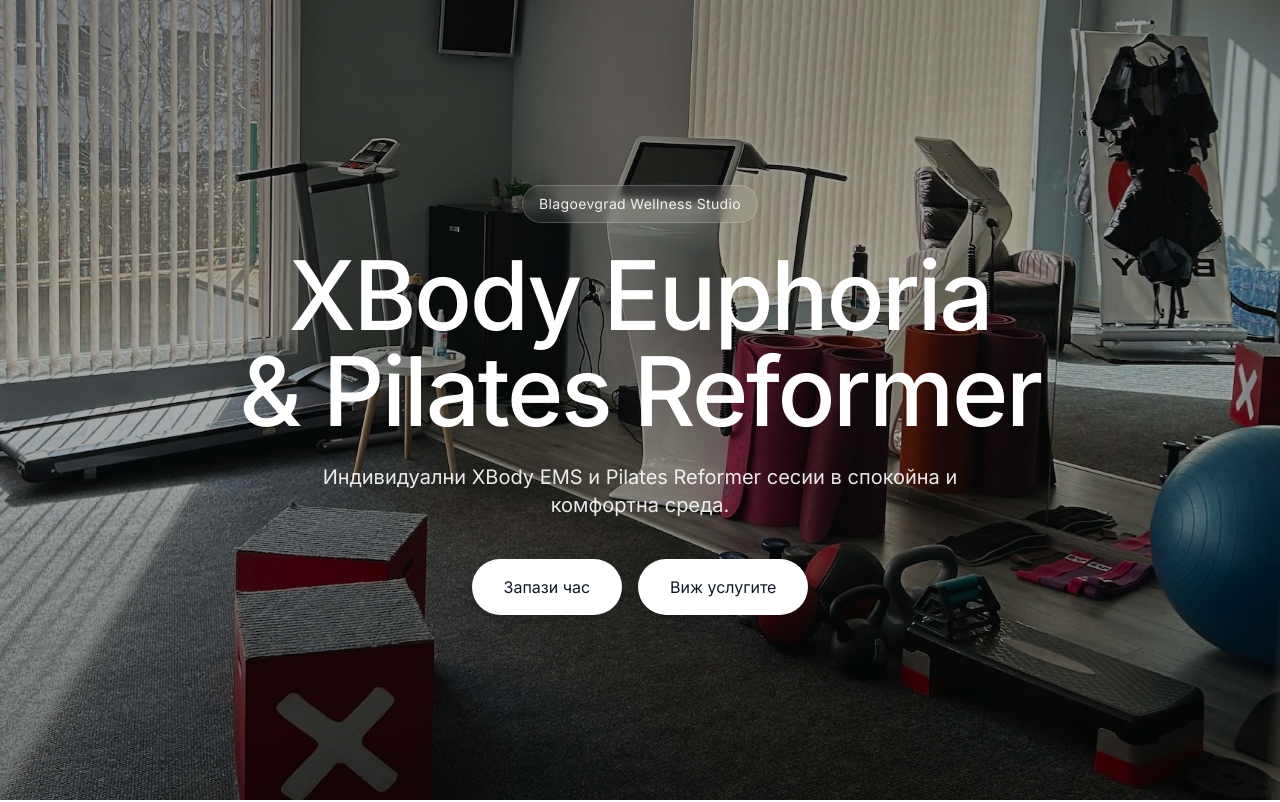
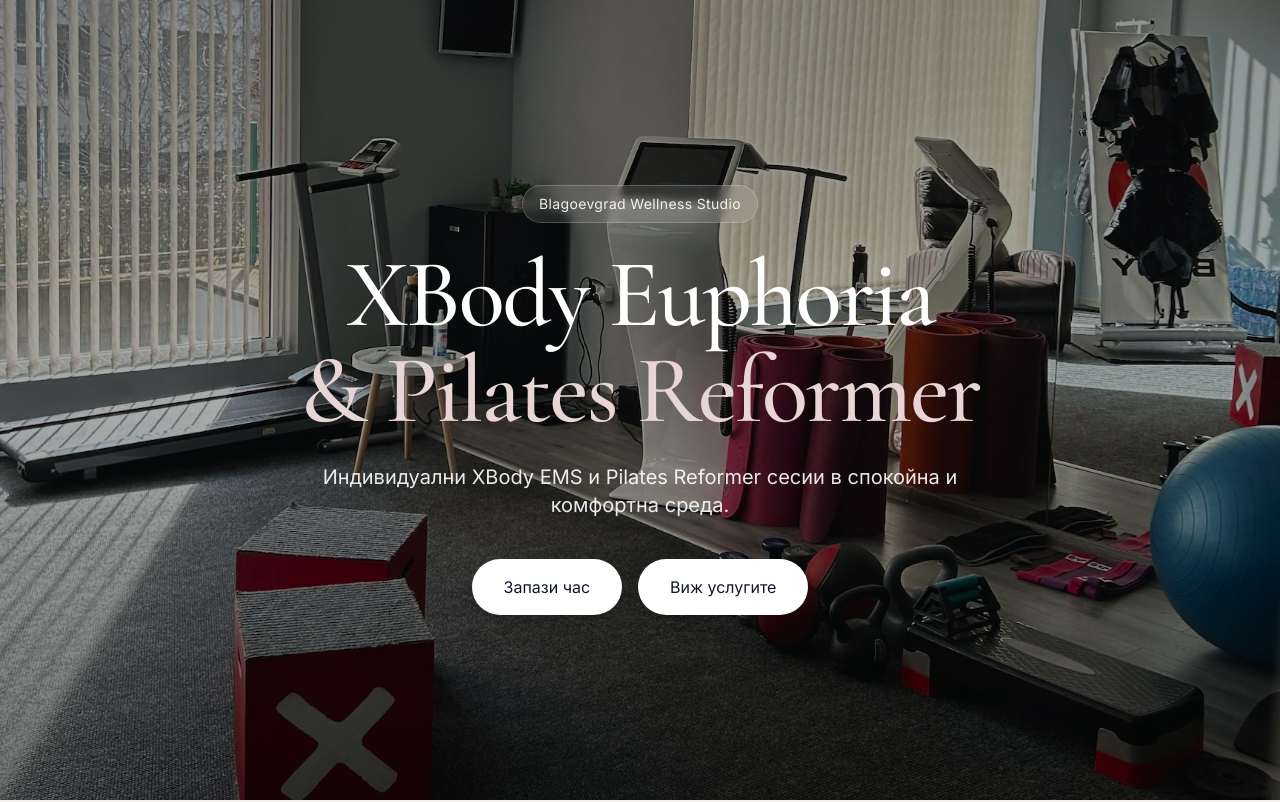
Before and after one commit to denichinv/euphoria-wellness-studio-bg, a React (Vite) app: page / in a window 1280 px wide. Shown: the top 802 px of the page. Built offline with nearby package versions, Linux system fonts and the light colour scheme.

Commit message:
fix css import order for postcss

```diff
--- a/src/index.css
+++ b/src/index.css
@@ -1,5 +1,5 @@
+@import "./styles/theme.css";
+
 @tailwind base;
 @tailwind components;
 @tailwind utilities;
-
-@import "./styles/theme.css";
```
